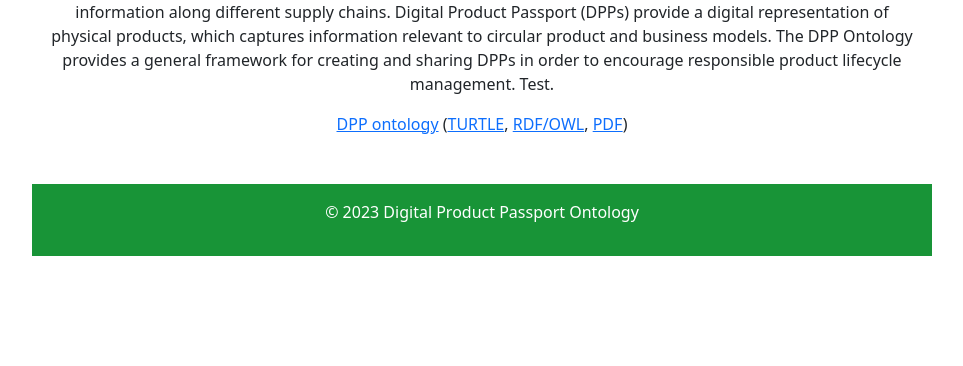
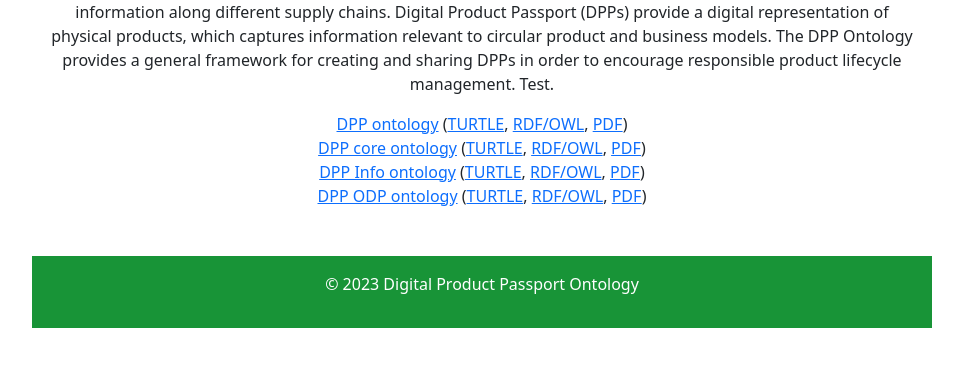
Before and after one commit to LiUSemWeb/DPPO, a plain HTML site: page page/index.html in a window 1280 px wide. Shown: the part 314-680 px from the top of the page, without its empty margins (158-1121 px from the left). Drawn offline with nearby package versions, Linux system fonts and the light colour scheme.

Commit message:
add links to ontology modules

```diff
--- a/page/index.html
+++ b/page/index.html
@@ -42,6 +42,24 @@
                             <a href="ontology/dpp/0.1/dpp.rdf">RDF/OWL</a>,
                             <a href="ontology/dpp/0.1/dpp.pdf">PDF</a>)
                         </div>
+                        <div>
+                            <a href="ontology/dpp-core/0.1/index.html">DPP core ontology</a>
+                            (<a href="ontology/dpp-core/0.1/dpp-core.ttl">TURTLE</a>,
+                            <a href="ontology/dpp-core/0.1/dpp-core.rdf">RDF/OWL</a>,
+                            <a href="ontology/dpp-core/0.1/dpp-core.pdf">PDF</a>)
+                        </div>
+                        <div>
+                            <a href="ontology/dpp-info/0.1/index.html">DPP Info ontology</a>
+                            (<a href="ontology/dpp-info/0.1/dpp-info.ttl">TURTLE</a>,
+                            <a href="ontology/dpp-info/0.1/dpp-info.rdf">RDF/OWL</a>,
+                            <a href="ontology/dpp-info/0.1/dpp-info.pdf">PDF</a>)
+                        </div>
+                        <div>
+                            <a href="ontology/dpp-odp/0.1/index.html">DPP ODP ontology</a>
+                            (<a href="ontology/dpp-odp/0.1/dpp-odp.ttl">TURTLE</a>,
+                            <a href="ontology/dpp-odp/0.1/dpp-odp.rdf">RDF/OWL</a>,
+                            <a href="ontology/dpp-odp/0.1/dpp-odp.pdf">PDF</a>)
+                        </div>
                     </div>
                 </div>
             </div>
```
